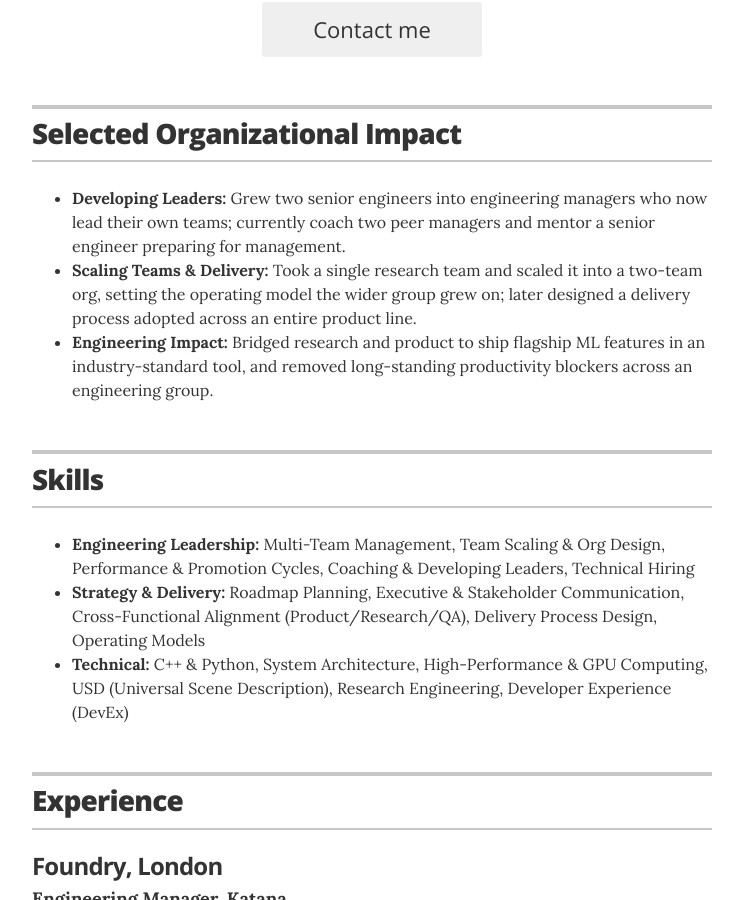
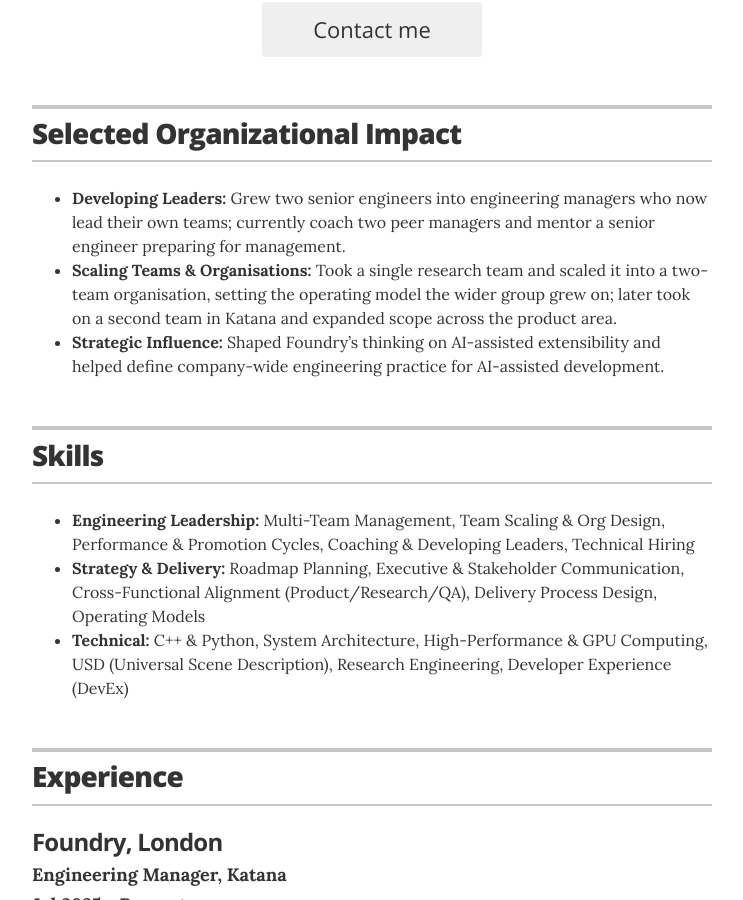
Before and after one commit to csaez/csaez.github.io, a Jekyll site: the page built from index.html, in a window 1280 px wide and 900 px high, scrolled down 562 px. Shown: the whole window, without its empty margins (268-1011 px from the left). Built offline with Jekyll 4.4.1, drawn with Linux system fonts in a browser that asks for light colours.

Commit message:
Update impact.yml

```diff
--- a/_data/impact.yml
+++ b/_data/impact.yml
@@ -1,3 +1,5 @@
 - item: "**Developing Leaders:** Grew two senior engineers into engineering managers who now lead their own teams; currently coach two peer managers and mentor a senior engineer preparing for management."
-- item: "**Scaling Teams & Delivery:** Took a single research team and scaled it into a two-team org, setting the operating model the wider group grew on; later designed a delivery process adopted across an entire product line."
-- item: "**Engineering Impact:** Bridged research and product to ship flagship ML features in an industry-standard tool, and removed long-standing productivity blockers across an engineering group."
+
+- item: "**Scaling Teams & Organisations:** Took a single research team and scaled it into a two-team organisation, setting the operating model the wider group grew on; later took on a second team in Katana and expanded scope across the product area."
+
+- item: "**Strategic Influence:** Shaped Foundry's thinking on AI-assisted extensibility and helped define company-wide engineering practice for AI-assisted development."
```
